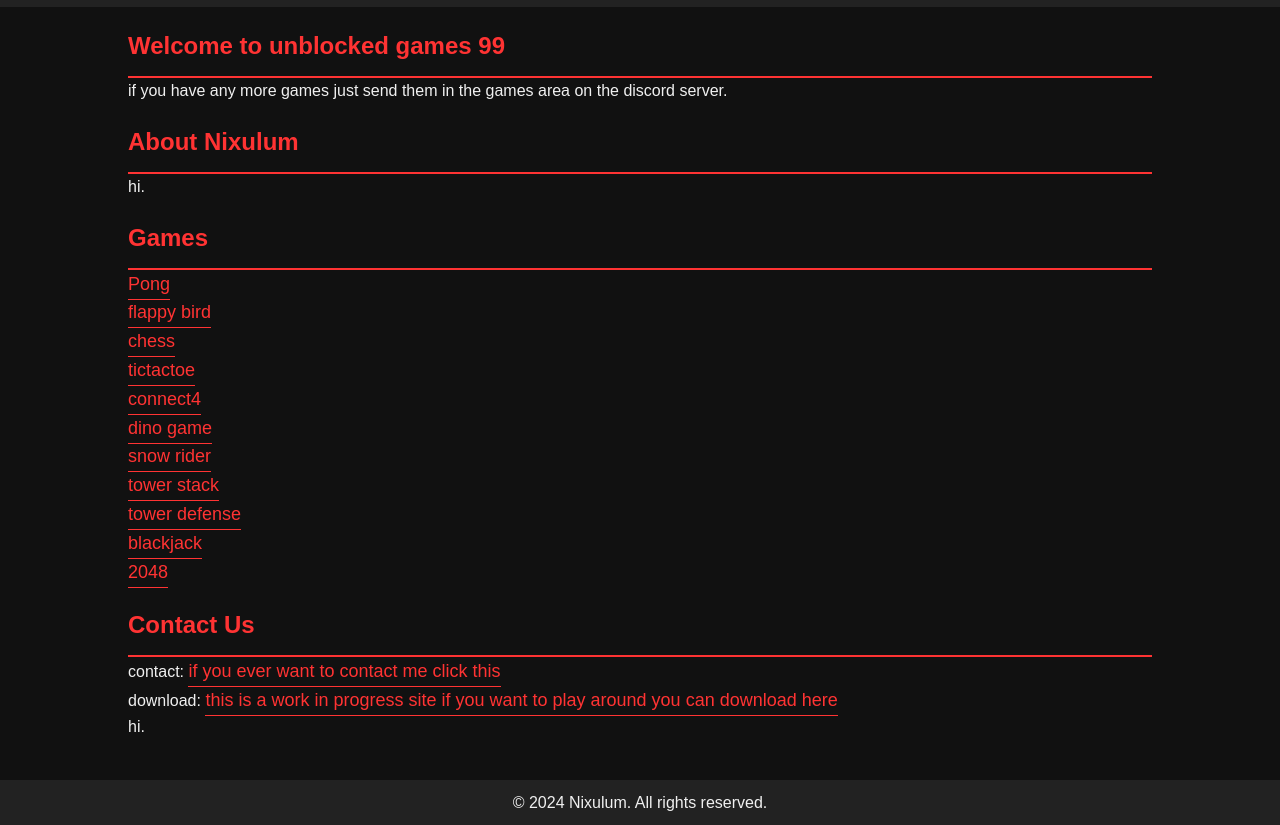
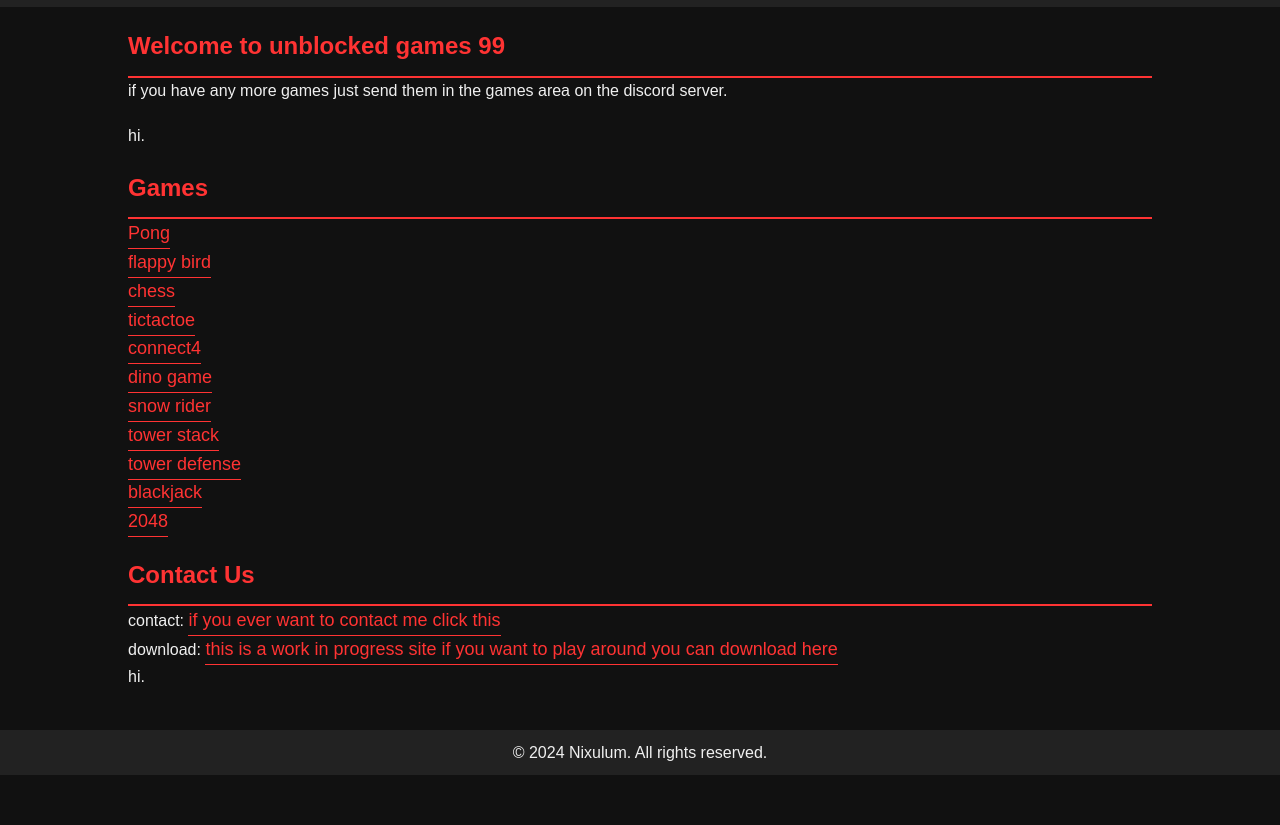
Before and after one commit to sxury999/unblockedgames99.github.io, a plain HTML site: page index.html in a window 1280 px wide. Shown: the part 64-889 px from the top of the page. After the commit the page ends 839 px from the top, so only its background shows below. Drawn offline with Linux system fonts and the light colour scheme.

Commit message:
Update index.html

```diff
--- a/index.html
+++ b/index.html
@@ -30,7 +30,6 @@
         </section>
         <section id="about">
             <div class="container">
-                <h2>About Nixulum</h2>
                 <p>hi.</p>
             </div>
         </section>
```
